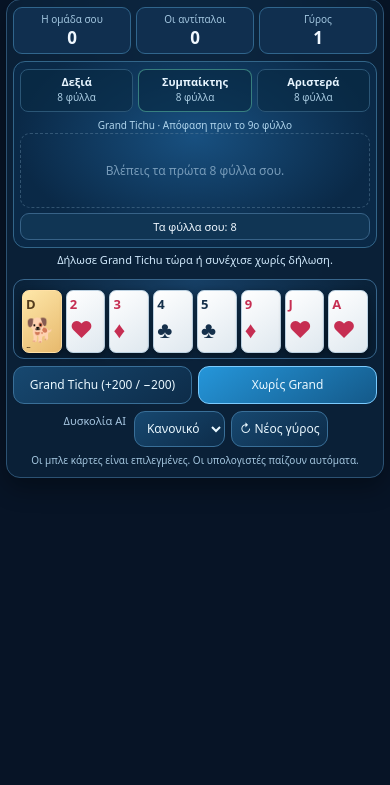
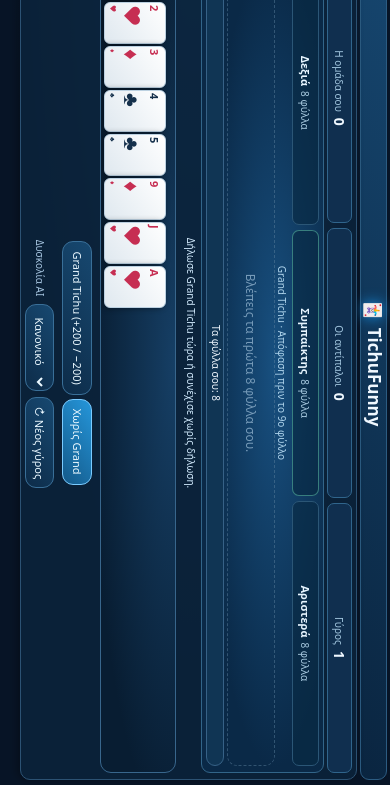
Before and after one commit to seemsfunny21/tichufunny, a plain HTML site: page index.html in a window 390 px wide. Shown: the part 59-844 px from the top of the page. Drawn offline with Linux system fonts and the light colour scheme.

Commit message:
Show Tichu in landscape orientation inside portrait phone viewport without fullscreen

```diff
--- a/index.html
+++ b/index.html
@@ -90,6 +90,119 @@
  .controls{margin:5px 1px;gap:5px}
  .btn,select{min-height:34px;padding:5px 9px;font-size:12px}
  .footer{display:none}
+}
+
+
+/* Landscape-format gameplay inside a portrait mobile viewport.
+   Rotate ONLY this game's canvas; the Applications tabs remain unrotated.
+   No requestFullscreen() and no screen.orientation.lock() needed. */
+@media (orientation:portrait) and (max-width:650px){
+ html,body{
+  width:100%;height:100%;min-height:0;margin:0;
+  overflow:hidden;overscroll-behavior:none;
+ }
+ .app{
+  position:fixed;top:0;left:100vw;
+  width:100dvh;height:100vw;max-width:none;min-height:0;
+  margin:0;padding:3px 5px 5px;
+  transform-origin:top left;transform:rotate(90deg);
+  display:flex;flex-direction:column;justify-content:flex-start;
+  overflow-y:auto;overflow-x:hidden;overscroll-behavior:contain;
+  -webkit-overflow-scrolling:touch;scrollbar-width:none;
+ }
+ .app::-webkit-scrollbar{display:none}
+ .hero{
+  display:flex;flex:none;align-items:center;justify-content:center;gap:7px;
+  min-height:27px;height:27px;margin:0 0 3px;padding:2px 7px;
+  border-radius:9px;
+ }
+ .hero .icon{font-size:17px;line-height:1}
+ .hero h1{font-size:17px;line-height:1.1;margin:0}
+ .hero .sub{display:none}
+ .panel{
+  display:flex;flex:none;flex-direction:column;gap:3px;
+  min-height:0;margin:0;padding:4px 6px;
+  border-radius:10px;box-shadow:0 3px 10px #0005;
+ }
+ .stats{display:grid;grid-template-columns:repeat(3,minmax(0,1fr));gap:5px;margin:0}
+ .metric{
+  display:flex;justify-content:center;align-items:center;gap:6px;
+  min-height:25px;padding:2px 4px;border-radius:7px;
+ }
+ .metric small{display:inline;font-size:10px;white-space:nowrap}
+ .metric strong{display:inline;font-size:14px;line-height:1}
+ .table{min-height:0;padding:4px 6px;border-radius:9px}
+ .opponents{gap:5px;margin:0 0 4px}
+ .seat{
+  min-height:27px;height:27px;
+  display:flex;justify-content:center;align-items:center;gap:5px;
+  padding:2px 4px;font-size:10px;border-radius:7px;
+ }
+ .seat strong{display:inline;font-size:11px;white-space:nowrap}
+ .seat span{white-space:nowrap;overflow:hidden;text-overflow:ellipsis}
+ .trick-label{font-size:10px;min-height:13px;line-height:13px}
+ .pot{
+  min-height:48px;max-height:53px;gap:3px;
+  display:flex;flex-wrap:nowrap;justify-content:center;align-items:center;
+  overflow-x:auto;overflow-y:hidden;
+ }
+ .pot.empty{min-height:48px;padding:6px}
+ .pot .card{width:29px;height:42px;flex:none;padding:2px}
+ .pot .card b{font-size:11px}
+ .pot .card .center{font-size:16px}
+ .yourseat{margin-top:3px;padding:2px 4px;font-size:10px;line-height:1.15}
+ .wish{font-size:10px;margin:2px 4px}
+ .message{
+  min-height:16px;max-height:22px;padding:1px 3px;
+  font-size:10px;line-height:1.3;
+  overflow:hidden;text-overflow:ellipsis;white-space:nowrap;
+ }
+ .hand{
+  display:flex;flex-wrap:nowrap;justify-content:flex-start;
+  align-items:center;gap:2px;
+  height:76px;min-height:76px;margin:3px 0;padding:9px 4px 3px;
+  overflow-x:auto;overflow-y:hidden;touch-action:pan-x;
+  -webkit-overflow-scrolling:touch;scrollbar-width:thin;
+ }
+ .hand .card{
+  width:clamp(31px,5.4dvh,42px);height:clamp(49px,8dvh,62px);
+  flex:none;border-radius:6px;padding:3px 2px;
+ }
+ .hand .card b{font-size:11px}
+ .hand .card .center{font-size:clamp(17px,3.1dvh,21px)}
+ .hand .card small{font-size:7px}
+ .hand .card.selected{transform:translateY(-6px)}
+ #controls{
+  display:flex;flex-wrap:wrap;justify-content:center;align-items:center;
+  grid-template-columns:none;gap:4px;margin:2px 0;
+ }
+ #controls .btn{
+  flex:0 0 auto;width:auto;min-height:30px;
+  padding:4px 9px;font-size:11px;white-space:nowrap;
+ }
+ .controls:not(#controls){
+  display:flex;flex-wrap:nowrap;justify-content:center;
+  align-items:center;gap:6px;margin:3px 0 0;
+ }
+ .controls:not(#controls) .sub{font-size:10px}
+ .controls:not(#controls) .btn,.controls:not(#controls) select{
+  font-size:11px;min-height:29px;padding:4px 8px;
+ }
+ .hint,.footer{display:none}
+}
+/* Small physical portrait phones: give cards room without clipping controls. */
+@media (orientation:portrait) and (max-width:360px){
+ .app{padding:2px 3px 4px}
+ .hero{min-height:24px;height:24px;margin-bottom:2px}
+ .hero h1{font-size:15px}
+ .panel{gap:2px;padding:3px 4px}
+ .metric{min-height:22px}
+ .seat{height:24px;min-height:24px}
+ .pot{min-height:42px;max-height:44px}
+ .pot.empty{min-height:42px}
+ .hand{height:69px;min-height:69px;margin:2px 0;padding-top:7px}
+ .hand .card{height:53px;width:31px}
+ .controls:not(#controls){margin-top:1px}
 }
 
 </style></head><body><main class="app">
```
